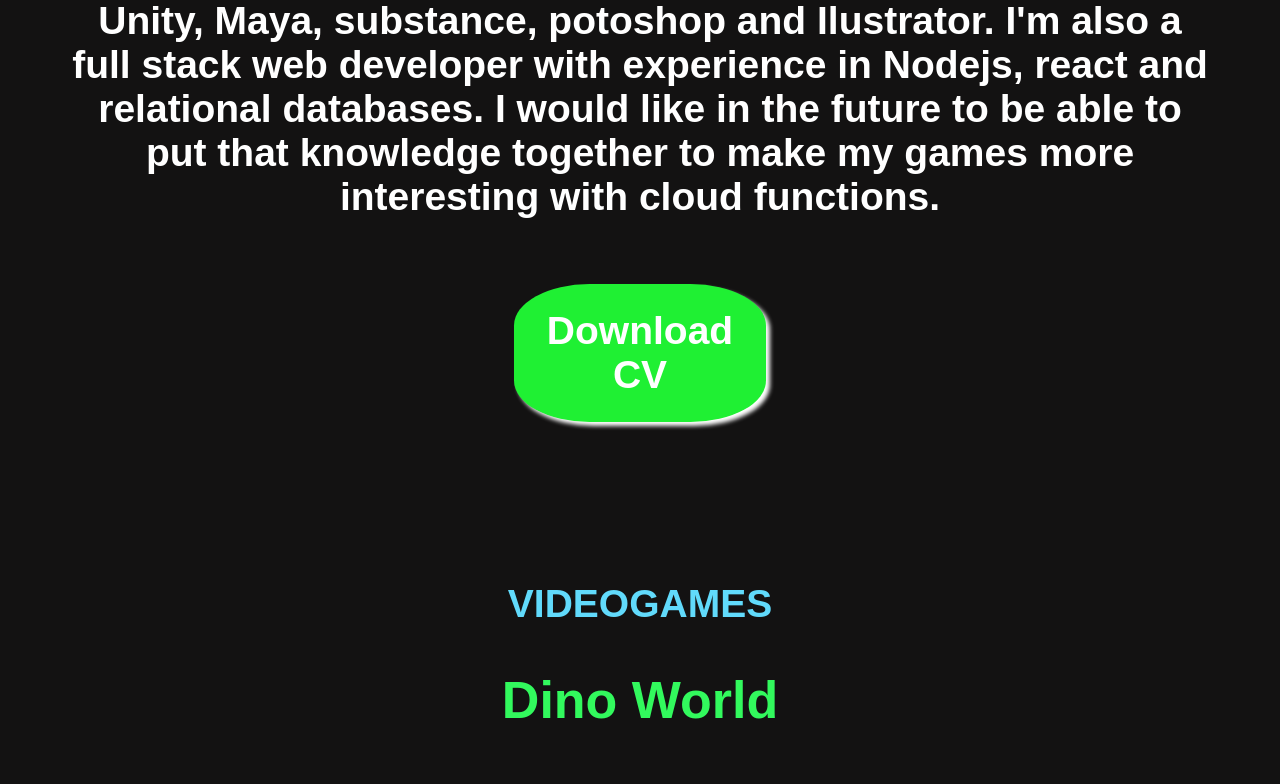
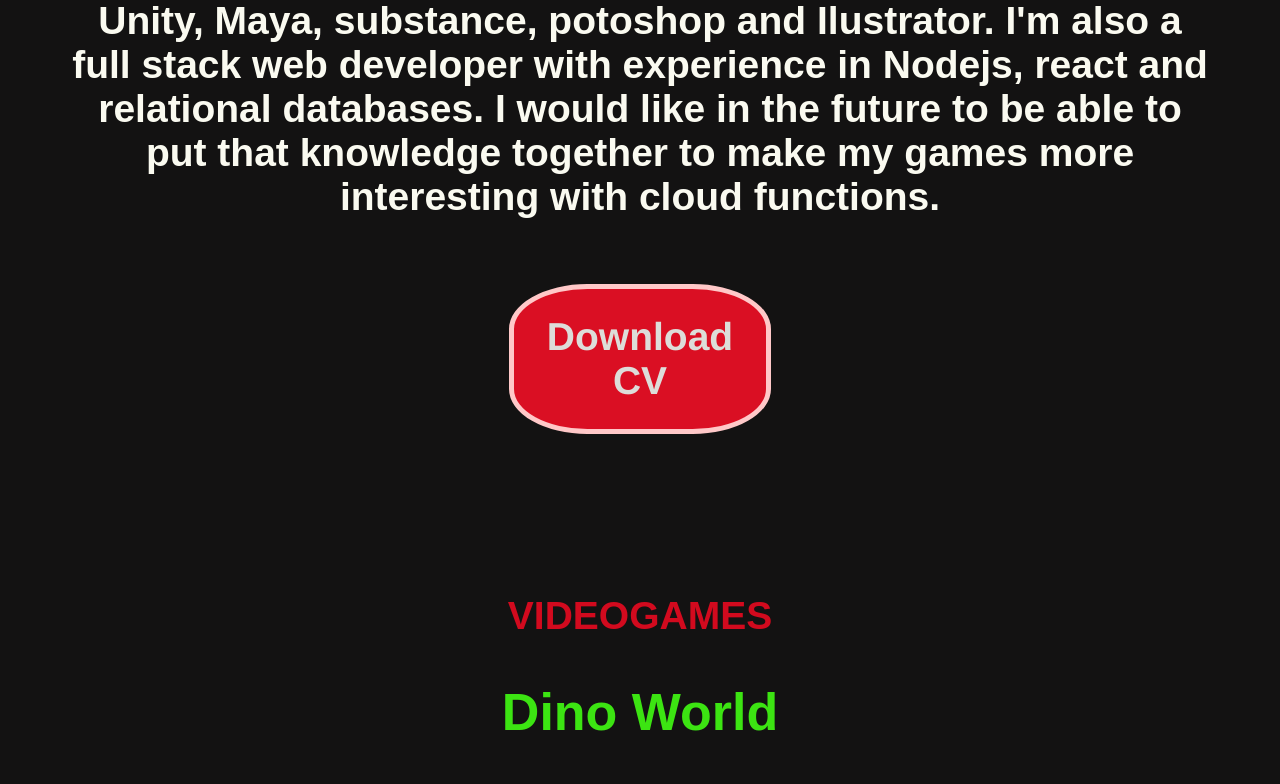
Before and after one commit to FernandoHazel/portfolio, a React (Create React App) app: page / in a window 1280 px wide. Shown: the part 781-1565 px from the top of the page. Built offline with nearby package versions, Linux system fonts and the light colour scheme; a web font is replaced by a local one.

Commit message:
icon changed

```diff
--- a/src/App.css
+++ b/src/App.css
@@ -3,7 +3,7 @@
   font-family: 'M PLUS 1 Code', sans-serif;
   background-color: rgb(19, 18, 18);
   font-size: calc(10px + 2vmin);
-  color: #32f95d;
+  color: rgb(60, 228, 18);
   margin: 0%;
   padding: 0%;
   padding-bottom: 2%;
@@ -22,13 +22,13 @@ a {
 .info-text{
   padding-left: 5vw;
   padding-right: 5vw;
-  color: white;
+  color: rgb(250, 250, 240);
 }
 
 .section-title{
   margin-top: 10%;
   font-weight: bold;
-  color: #61dafb;
+  color: rgb(210, 10, 30);
 }
 
 .videoContainer {
@@ -76,17 +76,21 @@ a {
   text-align: center;
   align-items: center;
   justify-content: center;
+
 }
 .link-button{
+  font-family:'Franklin Gothic Medium', 'Arial Narrow', Arial, sans-serif;
   padding: 10%;
-  background-color: #1ff033;
-  color: white;
+  background-color: rgb(218, 15, 35);
+  color: rgb(221, 221, 217);
   border-radius: 30%;
-  box-shadow: 4px 4px 4px rgb(255, 255, 255);
+  border-color: rgb(255, 200, 200);
+  border-width: 5px;
+  border-style: solid;
 }
 
 .link-button:hover{
-  background-color: #00C774;
+  background-color: rgb(150, 6, 20);
 }
 
 .project-title{
```
Also changed, not shown: 2 other files (tests, documents, lock files or other folders).
